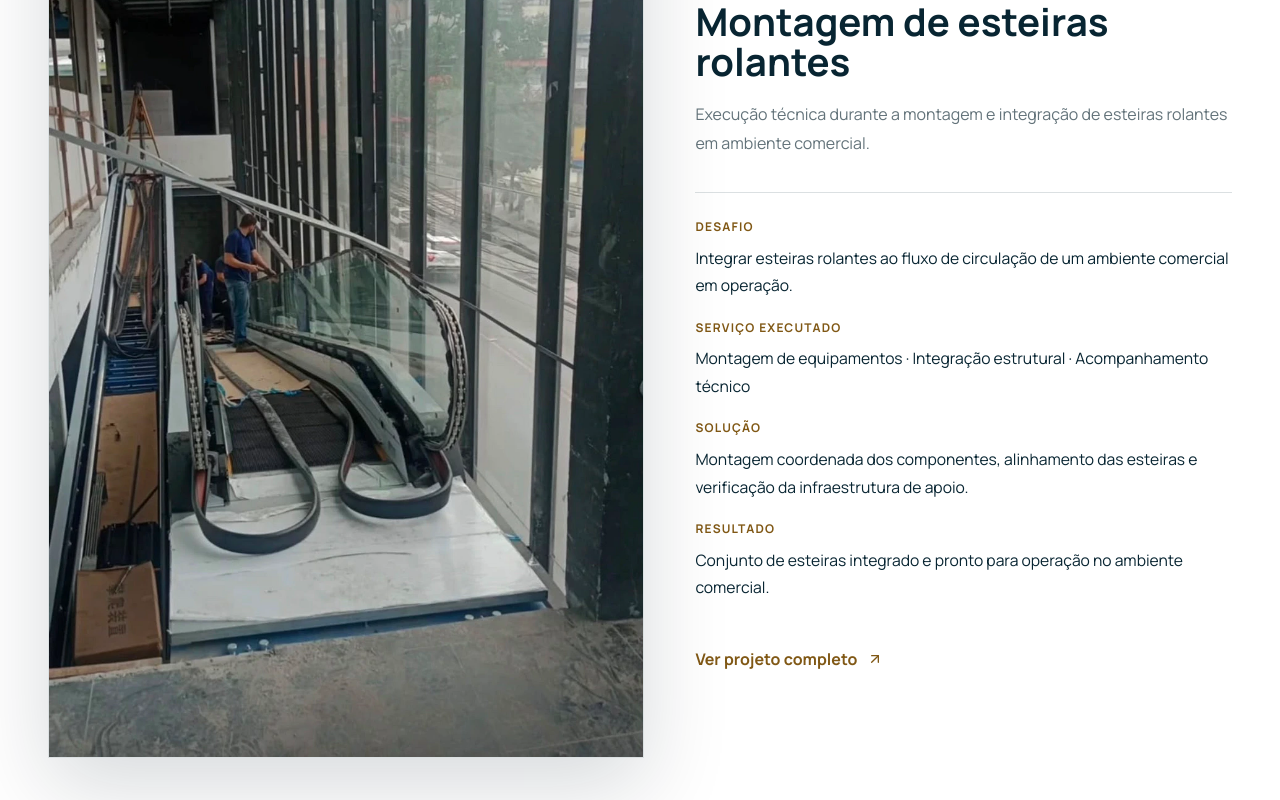
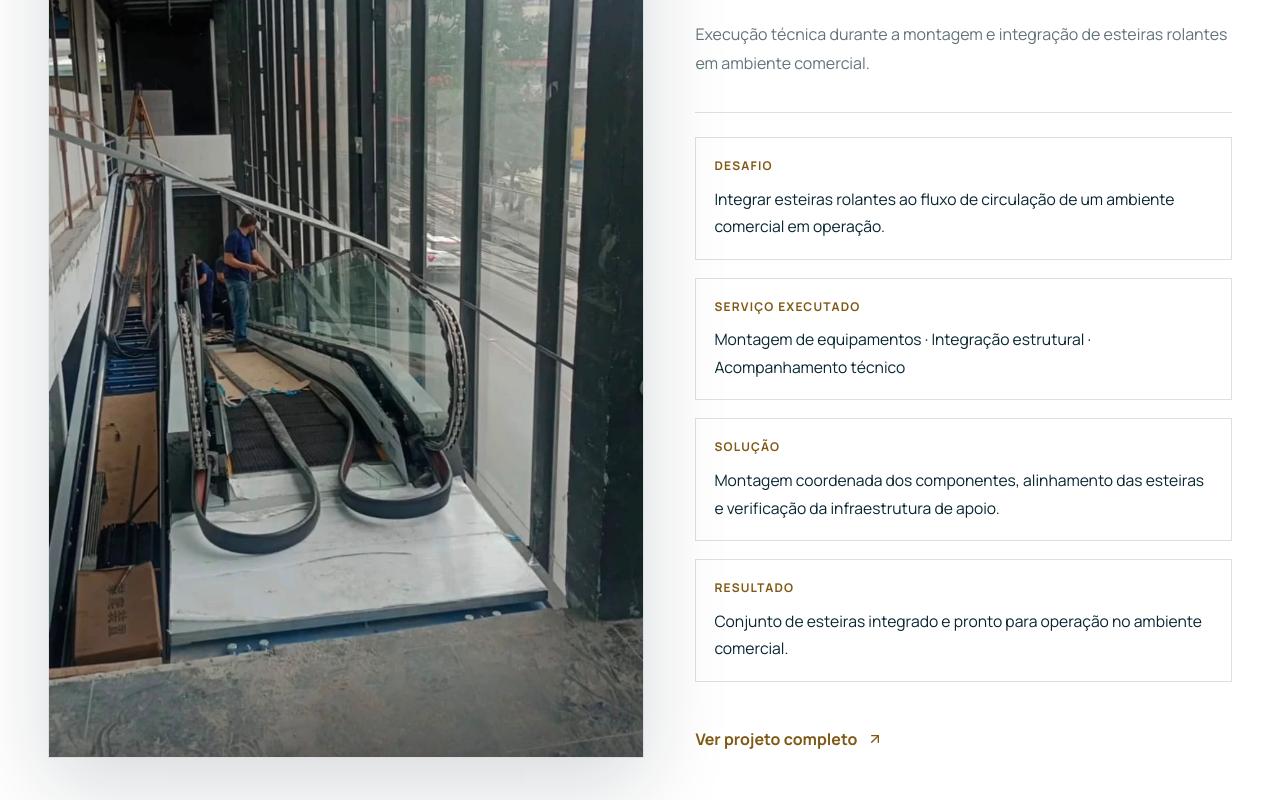
Before and after one commit to daciosoares009-afk/PORTIF-LIO-GAMAK, a React (Vite) app: page / in a window 1280 px wide. Shown: the part 2740-3540 px from the top of the page. Built offline with nearby package versions, Linux system fonts and the light colour scheme.

Commit message:
feat> atualiza projeto

```diff
--- a/src/App.tsx
+++ b/src/App.tsx
@@ -19,6 +19,7 @@ function App() {
                   title="GAMAK | Obras, instalações e manutenções"
                   description={company.description}
                   image={`${company.website}/images/brand/gamak-logo-oficial.png`}
+                  canonical={company.website}
                 />
                 <HomePage />
               </>
--- a/src/components/PageMeta.tsx
+++ b/src/components/PageMeta.tsx
@@ -38,6 +38,7 @@ export function PageMeta({ title, description, image, canonical }: PageMetaProps
     }
     if (canonical) {
       setLink('canonical', canonical)
+      setMeta('meta[property="og:url"]', canonical, 'content')
     }
 
     return () => {
--- a/src/styles.css
+++ b/src/styles.css
@@ -297,7 +297,8 @@ section[id], article[id] { scroll-margin-top: 110px; }
 .featured-project-copy h3 { margin: 0; font-size: clamp(2rem, 3vw, 2.4rem); line-height: 1.05; }
 .featured-project-lead { margin: 0; max-width: 680px; color: var(--muted); line-height: 1.8; }
 .featured-project-details { display: grid; gap: 18px; padding: 24px 0 0; border-top: 1px solid var(--line); }
-.featured-project-details dt { color: var(--gold-text); font-size: 0.75rem; font-weight: 700; letter-spacing: .1em; text-transform: uppercase; margin-bottom: 8px; }
+.featured-project-details > div { display: grid; gap: 10px; padding: 18px; border: 1px solid var(--line); background: color-mix(in srgb, var(--surface) 90%, transparent); }
+.featured-project-details dt { color: var(--gold-text); font-size: 0.75rem; font-weight: 700; letter-spacing: .1em; text-transform: uppercase; margin-bottom: 0; }
 .featured-project-details dd { margin: 0; color: var(--ink); font-size: 0.98rem; line-height: 1.75; }
 .featured-project-link { display: inline-flex; align-items: center; gap: 10px; color: var(--gold-text); font-weight: 700; margin-top: 10px; }
 .featured-project-link svg { width: 16px; transition: transform var(--fast); }
```
Also changed, not shown: vercel.json.
